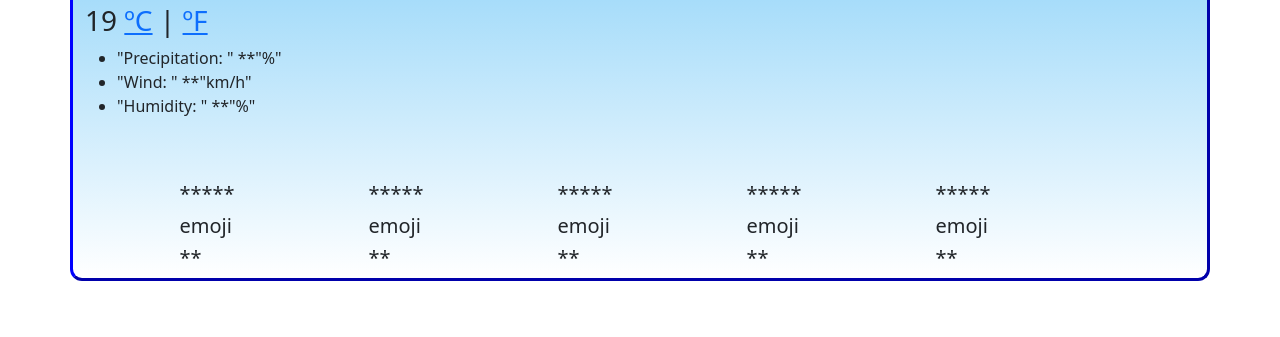
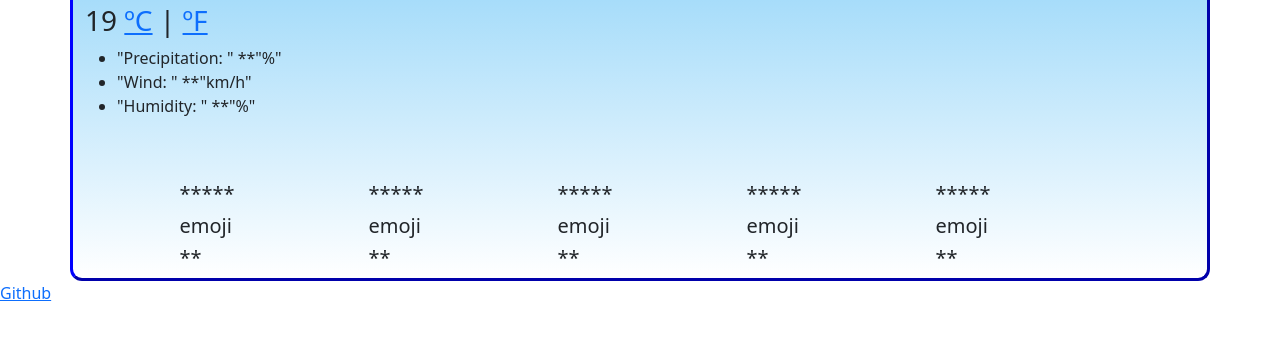
Before and after one commit to laurenbarb/weather-apps, a plain HTML site: page index.html in a window 1280 px wide. Shown: the part 161-498 px from the top of the page. Drawn offline with nearby package versions, Linux system fonts and the light colour scheme; no server answers.

Commit message:
github link

```diff
--- a/index.html
+++ b/index.html
@@ -72,6 +72,10 @@
 </div>
    </div>
   </div>
+
+  <footer>
+    <a href="https://github.com/laurenbarb/weather-apps">Github</a>
+  </footer>
   </div>
   <script src="src/index.js"></script>
 </body>
```
